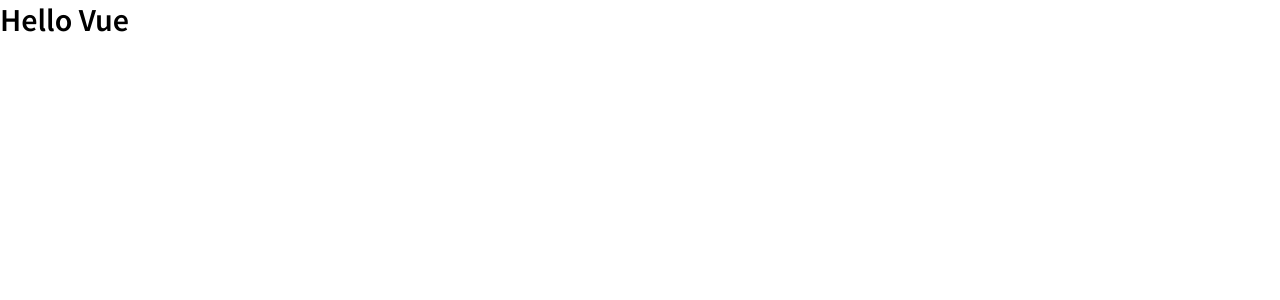
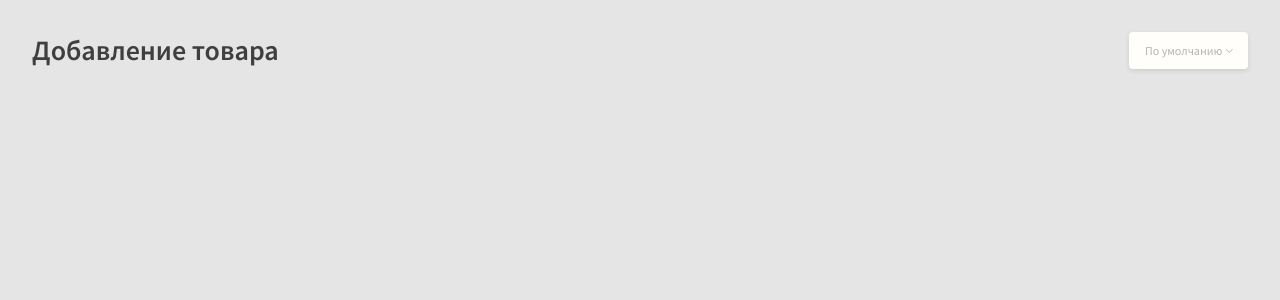
Before and after one commit to Vlad777-bit/idaproject-test, a Vue app: page / in a window 1280 px wide. Shown: the top 300 px of the page. Built offline with nearby package versions, Linux system fonts and the light colour scheme.

Commit message:
added header component

```diff
--- a/src/App.vue
+++ b/src/App.vue
@@ -1,9 +1,12 @@
 <template>
-  <h1 class="title">Hello Vue</h1>
+  <app-header />
 </template>
 
 <script>
+import AppHeader from "./components/AppHeader.vue";
+
 export default {
   name: "App",
+  components: { AppHeader },
 };
 </script>
--- /dev/null
+++ b/src/components/AppHeader.vue
@@ -0,0 +1,15 @@
+<template>
+  <div class="header">
+    <div class="container">
+      <div class="header__wrapper">
+        <h1 class="header__title">Добавление товара</h1>
+
+        <select class="header__sort">
+          <option>По умолчанию</option>
+        </select>
+      </div>
+    </div>
+  </div>
+</template>
+
+<script></script>
--- a/src/styles/base/_vatiables.scss
+++ b/src/styles/base/_vatiables.scss
@@ -0,0 +1,4 @@
+$app-background: #e5e5e5;
+$main-background: #fffefb;
+
+$main-color-text: #3f3f3f;
--- a/src/styles/blocks/app/_app.scss
+++ b/src/styles/blocks/app/_app.scss
@@ -0,0 +1,7 @@
+#app {
+  width: 100vw;
+  height: 100vh;
+
+  padding: 32px;
+  background-color: $app-background;
+}
--- /dev/null
+++ b/src/styles/blocks/app_header/_app_header.scss
@@ -0,0 +1,40 @@
+.header {
+  &__wrapper {
+    display: flex;
+    align-items: center;
+    justify-content: space-between;
+  }
+
+  &__title {
+    width: 250px;
+
+    font-size: 28px;
+    line-height: 35px;
+    font-weight: 600;
+
+    color: $main-color-text;
+  }
+
+  &__sort {
+    padding: 10px 25px 10px 16px;
+
+    background: url("/src/assets/icons/arrow.svg") no-repeat calc(100% - 15px)
+      center $main-background;
+    right: 10px;
+    outline: 0;
+    border: none;
+    border-radius: 4px;
+    box-shadow: 0px 2px 5px rgba(0, 0, 0, 0.1);
+
+    font-weight: 400;
+    font-size: 12px;
+    line-height: 17px;
+    color: #b4b4b4;
+
+    // Arrow
+    -webkit-appearance: none;
+    -moz-appearance: none;
+    -ms-appearance: none;
+    appearance: none;
+  }
+}
--- a/src/styles/main.scss
+++ b/src/styles/main.scss
@@ -11,5 +11,13 @@
   font-family: "Source Sans Pro", sans-serif;
 }
 
+.container {
+  max-width: 1440px;
+  margin: 0 auto;
+}
+
 // App
 @import "@/styles/blocks/app/app";
+
+// AppHeader
+@import "@/styles/blocks/app_header/app_header";
```
Also changed, not shown: src/assets/icons/arrow.svg (added).
